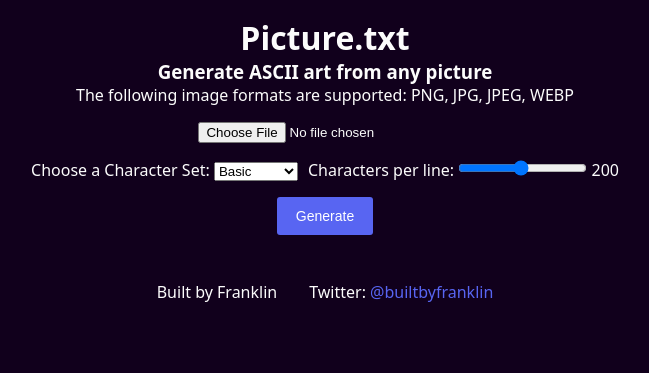
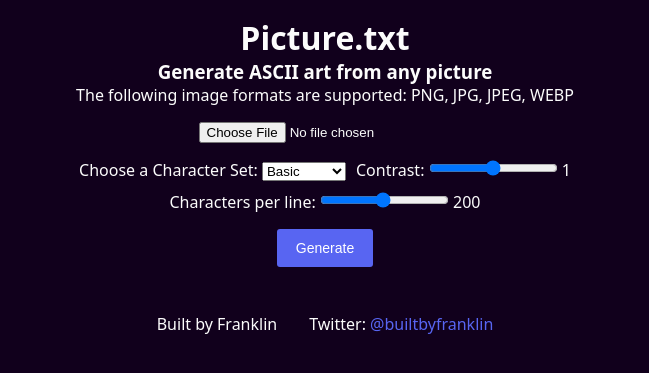
Before and after one commit to bruce-pain/image2ascii, a FastAPI app: page / in a window 1280 px wide. Shown: the top 373 px of the page, without its empty margins (315-964 px from the left). Run offline with FastAPI, Linux system fonts and the light colour scheme.

Commit message:
feat: add contrast controls

```diff
--- a/main.py
+++ b/main.py
@@ -47,13 +47,20 @@ async def upload(
     width: int = Query(default=150),
     character_set: str = Query(default="basic"),
     is_colored: bool = Query(default=False),
+    contrast: float = Query(default=1.0),
 ):
     file_validation(image_file)
 
     image_object = await image_file.read()
     image = Image.open(io.BytesIO(image_object))
 
-    result = img_to_ascii.generate_ascii(source_image=image, ramp_choice=character_set, colored=is_colored, image_width=width)
+    result = img_to_ascii.generate_ascii(
+        source_image=image,
+        ramp_choice=character_set,
+        colored=is_colored,
+        image_width=width,
+        contrast=contrast
+    )
 
     return JSONResponse(content={"result": result}, status_code=status.HTTP_200_OK)
 
--- a/static/main.js
+++ b/static/main.js
@@ -1,12 +1,18 @@
-const characterPerLine = document.getElementById('rangeInput');
-const characterPerLineValue = document.getElementById('rangeValue');
+const characterPerLine = document.getElementById('cplRangeInput');
+const characterPerLineValue = document.getElementById('cplRangeValue');
+
+const contrast = document.getElementById('contrastRangeInput');
+const contrastValue = document.getElementById('contrastRangeValue');
 
 function updateRangeValue() {
 	characterPerLineValue.textContent = characterPerLine.value;
+	contrastValue.textContent = contrast.value;
 }
 
 characterPerLine.addEventListener("input", updateRangeValue);
+contrast.addEventListener("input", updateRangeValue);
 updateRangeValue()
+
 
 document.getElementById('uploadForm').addEventListener('submit', async function(e) {
 	e.preventDefault();
@@ -36,7 +42,7 @@ document.getElementById('uploadForm').addEventListener('submit', async function(
 		formData.append('image_file', fileInput.files[0]);
 
 		try {
-			const response = await fetch(`/upload?width=${characterPerLine.value}&character_set=${selectedCharSet}&is_colored=${addColor}`, {
+			const response = await fetch(`/upload?width=${characterPerLine.value}&character_set=${selectedCharSet}&is_colored=${addColor}&contrast=${contrast.value}`, {
 				method: 'POST',
 				body: formData
 			});
--- a/static/style.css
+++ b/static/style.css
@@ -64,8 +64,12 @@ button {
 }
 
 .options {
+	width: 50vw;
 	display: flex;
 	flex-direction: row;
+	justify-content: center;
+	align-items: center;
+	flex-wrap: wrap;
 	gap: 10px;
 }
 
--- a/templates/index.html
+++ b/templates/index.html
@@ -33,10 +33,15 @@
 								<option value="geometric">Geometric</option>
 							</select>
 						</div>
+						<div class="contrast">
+							<label for="contrastRangeInput">Contrast:</label>
+							<input type="range" id="contrastRangeInput" min="0" max="2" value="1" step="0.1">
+							<span id="contrastRangeValue">1</span>
+						</div>
 						<div class="char-per-line">
-							<label for="rangeInput">Characters per line:</label>
-							<input type="range" id="rangeInput" min="10" max="400" value="200" step="10">
-							<span id="rangeValue">400</span>
+							<label for="cplRangeInput">Characters per line:</label>
+							<input type="range" id="cplRangeInput" min="10" max="400" value="200" step="10">
+							<span id="cplRangeValue">400</span>
 						</div>
 						<div class="color-toggle">
 							<label for="addColor">
```
Also changed, not shown: img2ascii.py (+6 -1 lines).
